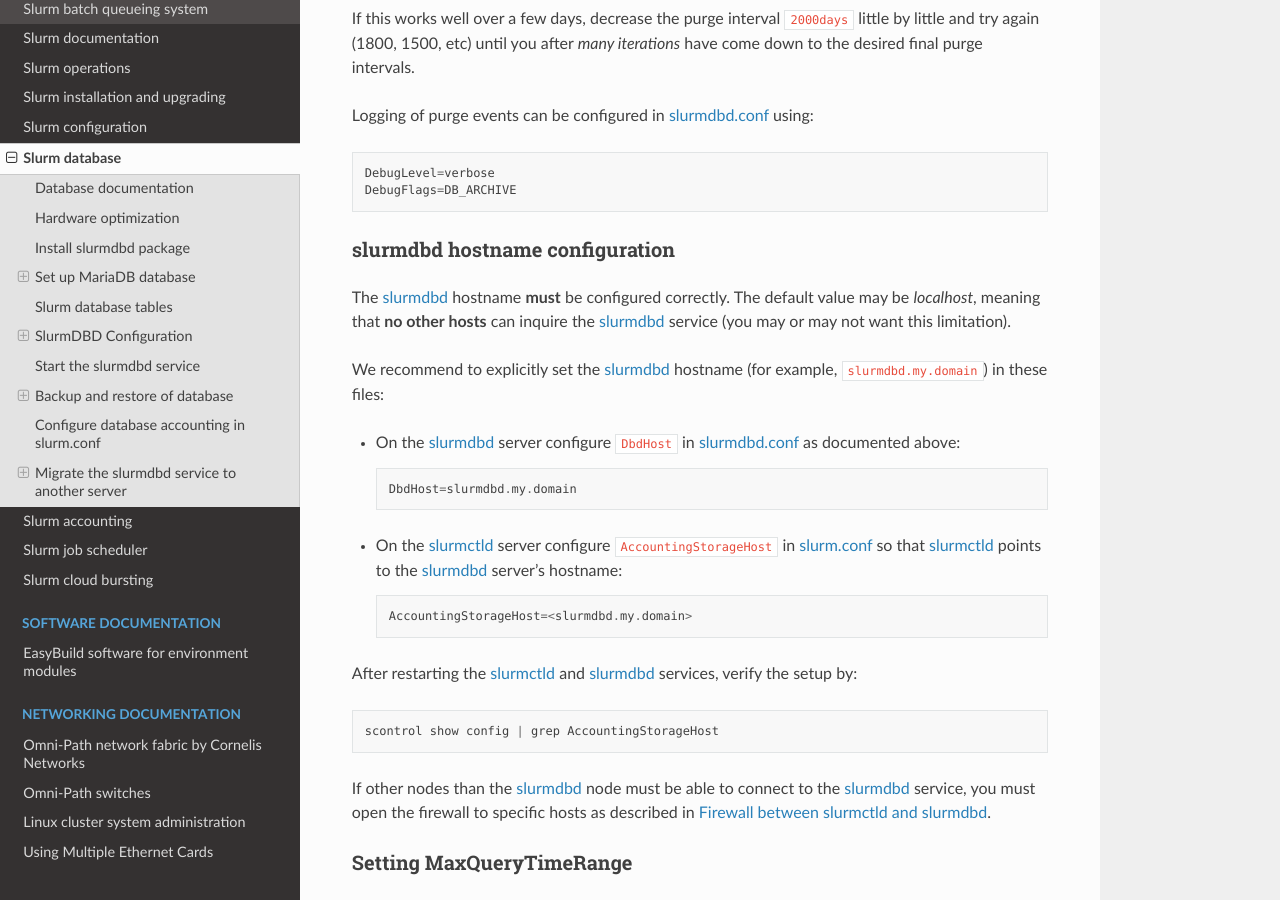
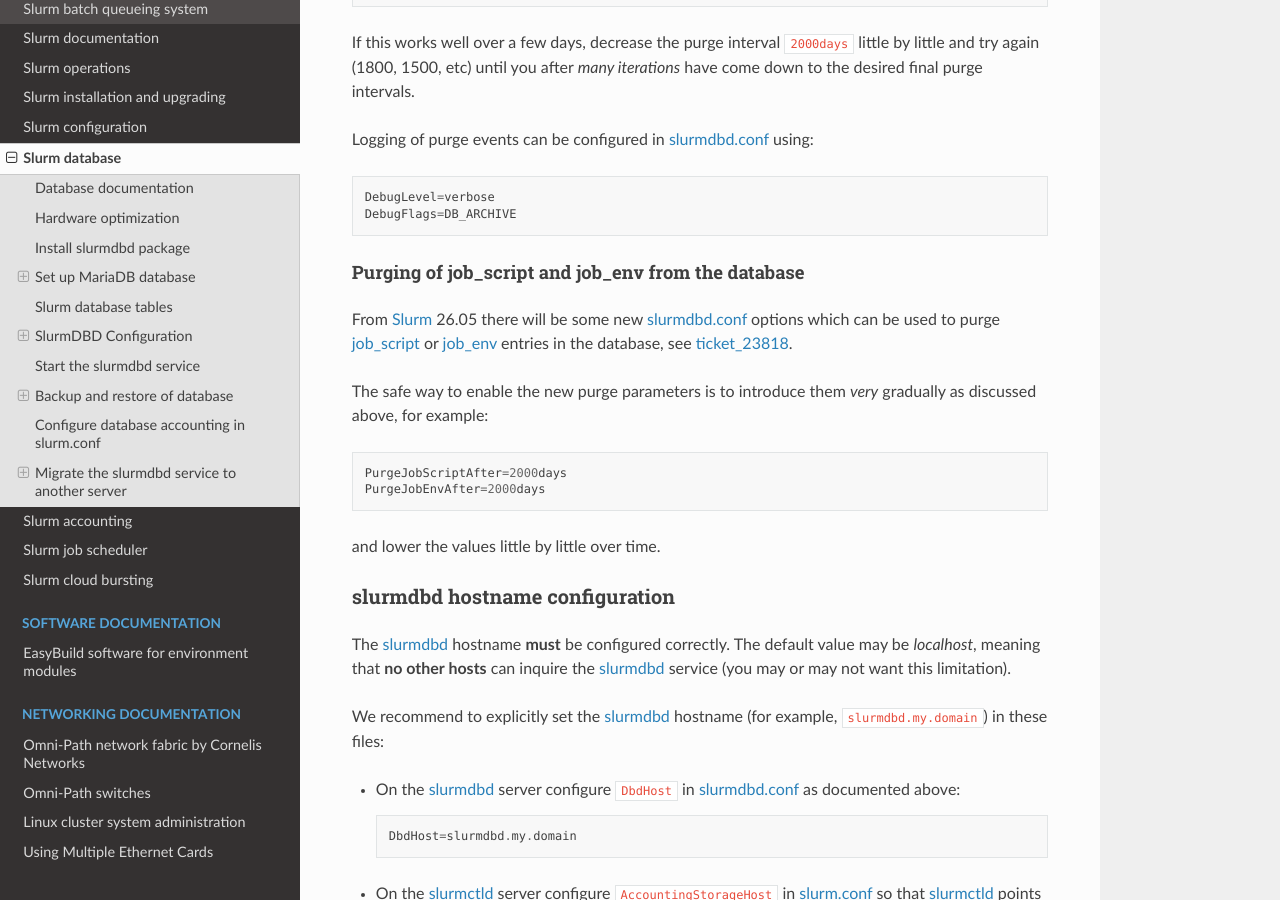
Before and after one commit to OleHolmNielsen/Niflheim_system, a Sphinx documentation site: the page built from docs/Slurm_database.rst, in a window 1280 px wide and 900 px high, scrolled down 8908 px. Built offline with Sphinx 7.4.7 and the Read the Docs theme 3.1.0, drawn with Linux system fonts in a browser that asks for light colours; some of the changed text lies outside the part shown.

Commit message:
Purge job_script or job_env entries in the database

```diff
--- a/docs/Slurm_database.rst
+++ b/docs/Slurm_database.rst
@@ -394,6 +394,26 @@
 .. _high_throughput: https://slurm.schedmd.com/high_throughput.html
 .. _ticket_4295: https://support.schedmd.com/show_bug.cgi?id=4295
 .. _MUNGE: https://dun.github.io/munge/
+
+.. _Purge_job_script:
+
+Purging of job_script and job_env from the database
+..........................................................
+
+From Slurm_ 26.05 there will be some new slurmdbd.conf_ options which can be used to
+purge job_script_ or job_env_ entries in the database, see ticket_23818_.
+
+The safe way to enable the new purge parameters is to introduce them *very* gradually as discussed above,
+for example::
+
+  PurgeJobScriptAfter=2000days
+  PurgeJobEnvAfter=2000days
+
+and lower the values little by little over time.
+
+.. _job_script: https://slurm.schedmd.com/slurm.conf.html#OPT_job_script
+.. _job_env: https://slurm.schedmd.com/slurm.conf.html#OPT_job_env
+.. _ticket_23818: https://support.schedmd.com/show_bug.cgi?id=23818
 
 slurmdbd hostname configuration
 -------------------------------
```
Also changed, not shown: docs/Slurm_configuration.rst (+8 -5 lines).
